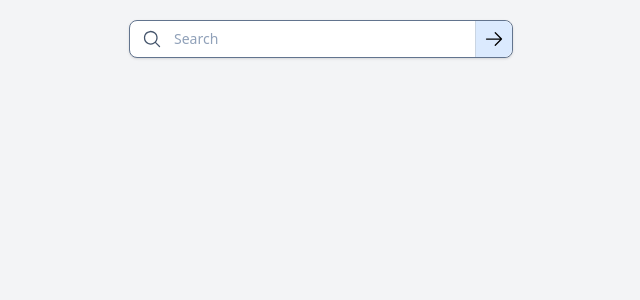
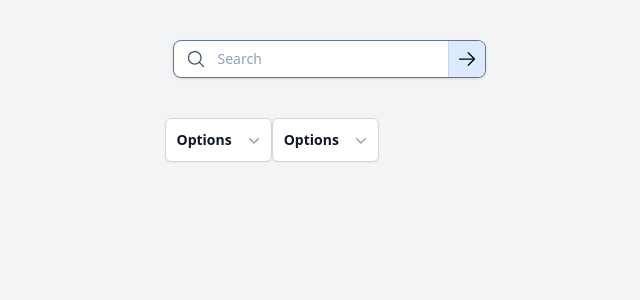
Before and after one commit to douglas86/vitejs-vite-tblj9xm5, a React (Vite) app: page / in a window 1280 px wide. Shown: the top 300 px of the page, without its empty margins (319-959 px from the left). Built offline with nearby package versions, Linux system fonts and the light colour scheme.

Commit message:
feat(created): dropdown list component

```diff
--- a/package.json
+++ b/package.json
@@ -10,6 +10,8 @@
     "preview": "vite preview"
   },
   "dependencies": {
+    "@headlessui/react": "^2.2.0",
+    "@heroicons/react": "^2.2.0",
     "@tailwindcss/vite": "^4.0.5",
     "react": "^19.0.0",
     "react-dom": "^19.0.0",
--- a/src/App.jsx
+++ b/src/App.jsx
@@ -1,10 +1,15 @@
 import SearchBar from "./components/molecule/SearchBar.jsx";
+import DropdownList from "./components/molecule/DropdownList.jsx";
 
 function App() {
   return (
     <>
       <div className="flex justify-center h-screen bg-gray-100">
-        <SearchBar />
+        <div className="block justify-between">
+          <SearchBar />
+          <DropdownList className="text-sm" />
+          <DropdownList className="text-sm" />
+        </div>
       </div>
     </>
   );
--- /dev/null
+++ b/src/components/molecule/DropdownList.jsx
@@ -0,0 +1,62 @@
+import { Menu, MenuButton, MenuItem, MenuItems } from "@headlessui/react";
+import { ChevronDownIcon } from "@heroicons/react/20/solid";
+
+const DropdownList = () => {
+  return (
+    <Menu as="div" className="relative inline-block text-left">
+      <div>
+        <MenuButton className="inline-flex w-full justify-center gap-x-3 rounded-md bg-white px-3 py-3 text-sm font-semibold text-gray-900 ring-1 shadow-xs ring-gray-300 ring-inset hover:bg-gray-50">
+          Options
+          <ChevronDownIcon
+            aria-hidden="true"
+            className="-mr-1 size-5 text-gray-400"
+          />
+        </MenuButton>
+      </div>
+
+      <MenuItems
+        transition
+        className="absolute right-0 z-10 mt-2 w-56 origin-top-right rounded-md bg-white ring-1 shadow-lg ring-black/5 transition focus:outline-hidden data-closed:scale-95 data-closed:transform data-closed:opacity-0 data-enter:duration-100 data-enter:ease-out data-leave:duration-75 data-leave:ease-in"
+      >
+        <div className="py-1">
+          <MenuItem>
+            <a
+              href="#"
+              className="block px-4 py-2 text-sm text-gray-700 data-focus:bg-gray-100 data-focus:text-gray-900 data-focus:outline-hidden"
+            >
+              Account settings
+            </a>
+          </MenuItem>
+          <MenuItem>
+            <a
+              href="#"
+              className="block px-4 py-2 text-sm text-gray-700 data-focus:bg-gray-100 data-focus:text-gray-900 data-focus:outline-hidden"
+            >
+              Support
+            </a>
+          </MenuItem>
+          <MenuItem>
+            <a
+              href="#"
+              className="block px-4 py-2 text-sm text-gray-700 data-focus:bg-gray-100 data-focus:text-gray-900 data-focus:outline-hidden"
+            >
+              License
+            </a>
+          </MenuItem>
+          <form action="#" method="POST">
+            <MenuItem>
+              <button
+                type="submit"
+                className="block w-full px-4 py-2 text-left text-sm text-gray-700 data-focus:bg-gray-100 data-focus:text-gray-900 data-focus:outline-hidden"
+              >
+                Sign out
+              </button>
+            </MenuItem>
+          </form>
+        </div>
+      </MenuItems>
+    </Menu>
+  );
+};
+
+export default DropdownList;
--- a/src/components/molecule/SearchBar.jsx
+++ b/src/components/molecule/SearchBar.jsx
@@ -1,6 +1,6 @@
 const SearchBar = () => {
   return (
-    <div className="w-full max-w-sm min-w-[200px] m-5">
+    <div className="w-full max-w-sm min-w-[200px] m-2 py-8">
       <div className="flex items-center border border-slate-500 rounded-lg shadow-sm focus-within:border-slate-500 bg-white">
         {/*search icon*/}
         <div className="pl-3">
```
Also changed, not shown: 1 other file (tests, documents, lock files or other folders).
